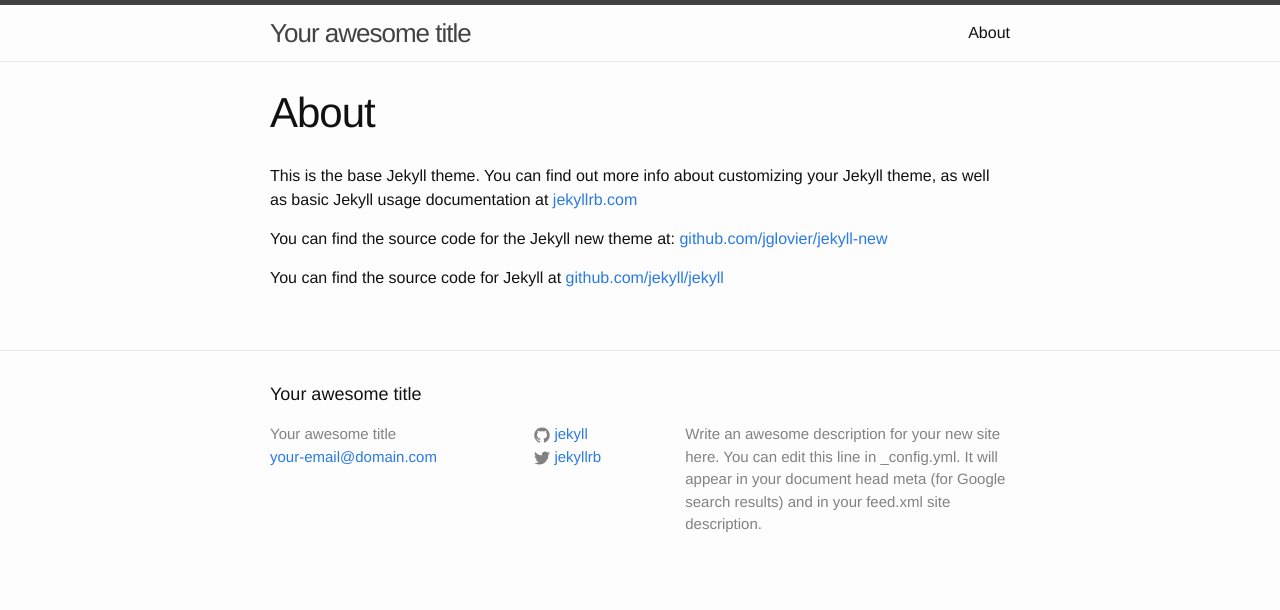
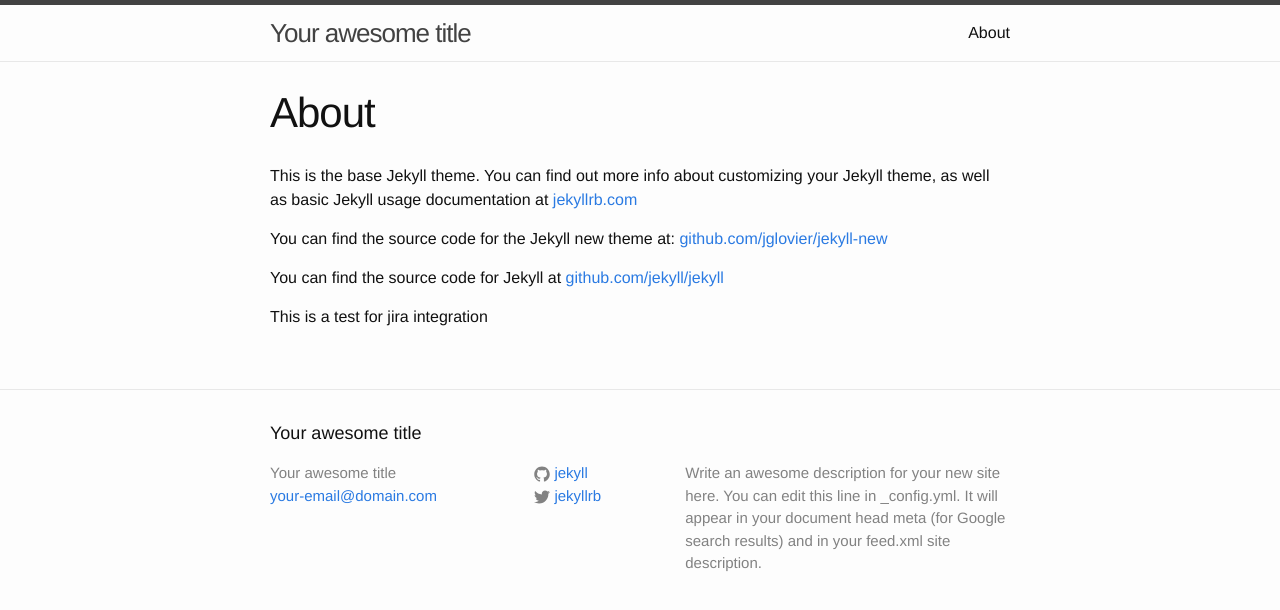
Before and after one commit to liang2zhu1/liang2zhu1.github.io.2, a Jekyll site: the page built from about.md, in a window 1280 px wide. Shown: the top 610 px of the page. Built offline with Jekyll 4.4.1, drawn with Linux system fonts in a browser that asks for light colours.

Commit message:
jira integration test
GIT-1 #comment hey I made a comment #resolve

```diff
--- a/about.md
+++ b/about.md
@@ -9,3 +9,5 @@
 You can find the source code for the Jekyll new theme at: [github.com/jglovier/jekyll-new](https://github.com/jglovier/jekyll-new)
 
 You can find the source code for Jekyll at [github.com/jekyll/jekyll](https://github.com/jekyll/jekyll)
+
+This is a test for jira integration
```
